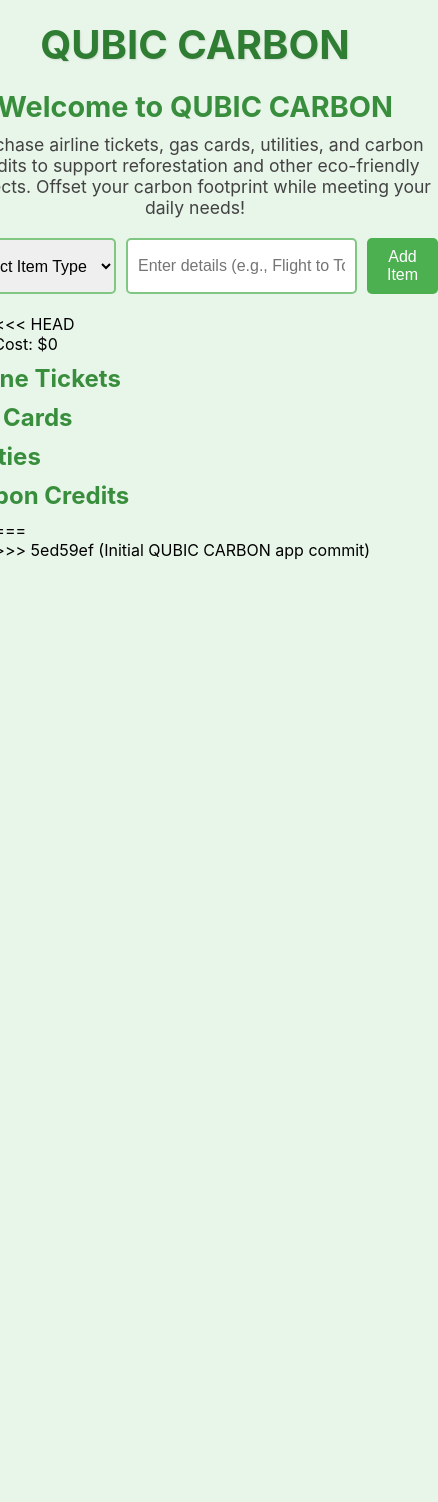
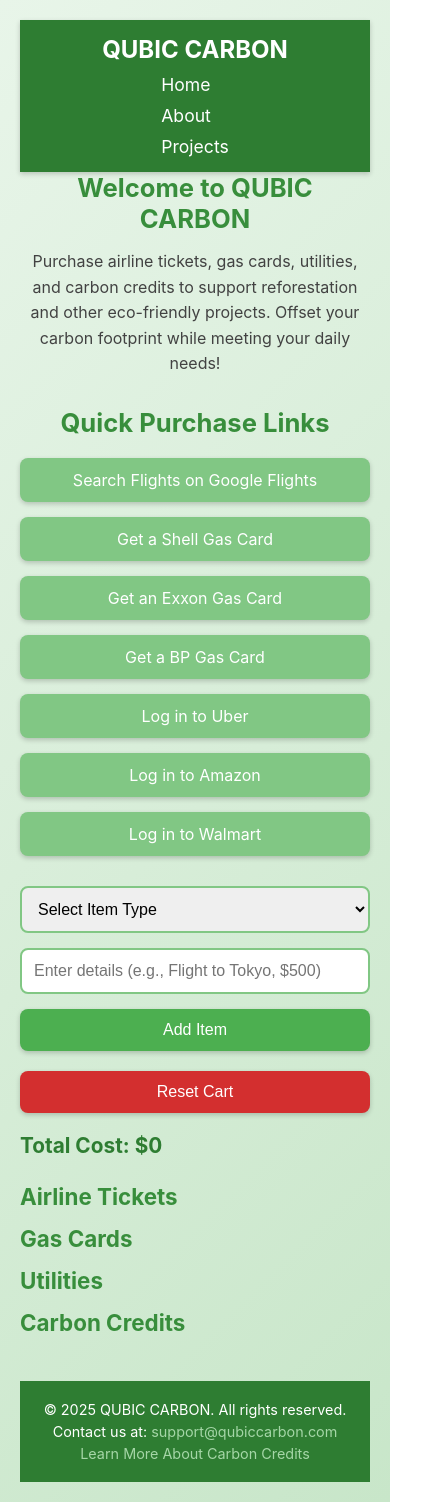
Before and after one commit to jairog813/qubic-carbon-app, a plain HTML site: page index.html in a window 390 px wide. Shown: the whole page, 438 px wide, since content can reach past the window. Before the commit the page ends 844 px from the top, so only its background shows below. Drawn offline with Linux system fonts and the light colour scheme.

Commit message:
Add live buttons for Google Flights, gas cards, and app logins

```diff
--- a/index.html
+++ b/index.html
@@ -8,12 +8,31 @@
 </head>
 <body>
     <header>
-        <h1>QUBIC CARBON</h1>
+        <div class="logo">QUBIC CARBON</div>
+        <nav>
+            <ul>
+                <li><a href="#home">Home</a></li>
+                <li><a href="#about">About</a></li>
+                <li><a href="#projects">Projects</a></li>
+            </ul>
+        </nav>
     </header>
-    <main>
+    <main id="home">
         <section id="welcome">
             <h2>Welcome to QUBIC CARBON</h2>
             <p>Purchase airline tickets, gas cards, utilities, and carbon credits to support reforestation and other eco-friendly projects. Offset your carbon footprint while meeting your daily needs!</p>
+        </section>
+        <section id="quick-links">
+            <h3>Quick Purchase Links</h3>
+            <div class="button-group">
+                <a href="https://www.google.com/travel/flights?q=flights+from+new+york+to+london&gl=us" target="_blank" class="link-btn">Search Flights on Google Flights</a>
+                <a href="https://www.shell.us/motorist/shell-card.html" target="_blank" class="link-btn">Get a Shell Gas Card</a>
+                <a href="https://www.exxon.com/en/rewards-program" target="_blank" class="link-btn">Get an Exxon Gas Card</a>
+                <a href="https://bp.com/en_us/united-states/home/business-solutions/fuel-cards.html" target="_blank" class="link-btn">Get a BP Gas Card</a>
+                <a href="https://auth.uber.com/v2/?breeze_return_url=https%3A%2F%2Fwww.uber.com%2F" target="_blank" class="link-btn">Log in to Uber</a>
+                <a href="https://www.amazon.com/ap/signin" target="_blank" class="link-btn">Log in to Amazon</a>
+                <a href="https://www.walmart.com/account/login" target="_blank" class="link-btn">Log in to Walmart</a>
+            </div>
         </section>
         <form id="item-form">
             <select id="item-type" required>
@@ -26,7 +45,8 @@
             <input type="text" id="item-details" placeholder="Enter details (e.g., Flight to Tokyo, $500)" required>
             <button type="submit">Add Item</button>
         </form>
-<<<<<<< HEAD
+        <div id="message" class="message"></div>
+        <button id="reset-cart" class="reset-btn">Reset Cart</button>
         <div id="total-cost">Total Cost: $0</div>
         <h3>Airline Tickets</h3>
         <ul id="ticket-list"></ul>
@@ -36,10 +56,12 @@
         <ul id="utility-list"></ul>
         <h3>Carbon Credits</h3>
         <ul id="carbon-credit-list"></ul>
-=======
-        <ul id="item-list"></ul>
->>>>>>> 5ed59ef (Initial QUBIC CARBON app commit)
     </main>
+    <footer>
+        <p>© 2025 QUBIC CARBON. All rights reserved.</p>
+        <p>Contact us at: <a href="mailto:support@qubiccarbon.com">support@qubiccarbon.com</a></p>
+        <p><a href="https://www.carboncredits.com" target="_blank">Learn More About Carbon Credits</a></p>
+    </footer>
     <script src="script.js"></script>
 </body>
 </html>
--- a/script.js
+++ b/script.js
@@ -1,4 +1,3 @@
-<<<<<<< HEAD
 function loadItems() {
     const items = JSON.parse(localStorage.getItem('items')) || [];
     const lists = {
@@ -23,32 +22,41 @@
     document.getElementById('total-cost').textContent = `Total Cost: $${totalCost}`;
 }
 
-=======
->>>>>>> 5ed59ef (Initial QUBIC CARBON app commit)
+function showMessage(text, type) {
+    const messageDiv = document.getElementById('message');
+    messageDiv.textContent = text;
+    messageDiv.className = 'message';
+    messageDiv.classList.add(type === 'success' ? 'message-success' : 'message-error');
+    setTimeout(() => {
+        messageDiv.classList.remove('message-success', 'message-error');
+        messageDiv.textContent = '';
+    }, 3000);
+}
+
 document.getElementById('item-form').addEventListener('submit', function(e) {
     e.preventDefault();
 
     const itemType = document.getElementById('item-type').value;
     const itemDetails = document.getElementById('item-details').value;
 
-<<<<<<< HEAD
+    // Validate item details format (must include a cost like $500)
+    const costMatch = itemDetails.match(/\$(\d+)/);
+    if (!costMatch) {
+        showMessage('Please include a cost in the format "$500" (e.g., "Flight to Tokyo, $500").', 'error');
+        return;
+    }
+
     const items = JSON.parse(localStorage.getItem('items')) || [];
     items.push({ type: itemType, details: itemDetails });
     localStorage.setItem('items', JSON.stringify(items));
 
     loadItems();
-=======
-    const li = document.createElement('li');
-    li.innerHTML = `${itemType.toUpperCase()}: ${itemDetails} <button>Delete</button>`;
-
-    document.getElementById('item-list').appendChild(li);
->>>>>>> 5ed59ef (Initial QUBIC CARBON app commit)
 
     document.getElementById('item-details').value = '';
     document.getElementById('item-type').value = '';
+    showMessage('Item added successfully!', 'success');
 });
 
-<<<<<<< HEAD
 document.addEventListener('click', function(e) {
     if (e.target.tagName === 'BUTTON' && e.target.parentElement.tagName === 'LI') {
         const index = e.target.parentElement.dataset.index;
@@ -59,11 +67,10 @@
     }
 });
 
+document.getElementById('reset-cart').addEventListener('click', function() {
+    localStorage.removeItem('items');
+    loadItems();
+    showMessage('Cart reset successfully!', 'success');
+});
+
 document.addEventListener('DOMContentLoaded', loadItems);
-=======
-document.getElementById('item-list').addEventListener('click', function(e) {
-    if (e.target.tagName === 'BUTTON') {
-        e.target.parentElement.remove();
-    }
-});
->>>>>>> 5ed59ef (Initial QUBIC CARBON app commit)
--- a/styles.css
+++ b/styles.css
@@ -5,8 +5,8 @@
 }
 
 body {
-    font-family: -apple-system, BlinkMacSystemFont, 'Segoe UI', Roboto, sans-serif;
-    background-color: #e8f5e9;
+    font-family: 'Poppins', -apple-system, BlinkMacSystemFont, 'Segoe UI', Roboto, sans-serif;
+    background: linear-gradient(135deg, #e8f5e9 0%, #c8e6c9 100%);
     display: flex;
     flex-direction: column;
     align-items: center;
@@ -15,128 +15,277 @@
 }
 
 header {
-    margin-bottom: 20px;
+    width: 100%;
+    background-color: #2e7d32;
+    padding: 15px 20px;
+    display: flex;
+    justify-content: space-between;
+    align-items: center;
+    box-shadow: 0 2px 5px rgba(0, 0, 0, 0.2);
 }
 
-h1 {
-    color: #2e7d32;
-    font-size: 2.5rem;
-    text-shadow: 1px 1px 2px rgba(0, 0, 0, 0.1);
+.logo {
+    color: white;
+    font-size: 1.8rem;
+    font-weight: bold;
+}
+
+nav ul {
+    list-style: none;
+    display: flex;
+    gap: 20px;
+}
+
+nav ul li a {
+    color: white;
+    text-decoration: none;
+    font-size: 1.1rem;
+    transition: color 0.3s;
+}
+
+nav ul li a:hover {
+    color: #a5d6a7;
+}
+
+main {
+    flex: 1;
+    width: 100%;
+    max-width: 800px;
 }
 
 #welcome {
     text-align: center;
-    margin-bottom: 20px;
+    margin-bottom: 30px;
 }
 
 #welcome h2 {
     color: #388e3c;
-    font-size: 1.8rem;
-    margin-bottom: 10px;
+    font-size: 2rem;
+    margin-bottom: 15px;
 }
 
 #welcome p {
     color: #424242;
-    font-size: 1.1rem;
-    max-width: 600px;
+    font-size: 1.2rem;
+    line-height: 1.6;
+}
+
+#quick-links {
+    margin-bottom: 30px;
+    text-align: center;
+}
+
+#quick-links h3 {
+    color: #388e3c;
+    font-size: 1.6rem;
+    margin-bottom: 20px;
+}
+
+.button-group {
+    display: flex;
+    flex-wrap: wrap;
+    gap: 15px;
+    justify-content: center;
+}
+
+.link-btn {
+    display: inline-block;
+    padding: 12px 20px;
+    font-size: 1rem;
+    background-color: #81c784;
+    color: white;
+    text-decoration: none;
+    border-radius: 8px;
+    transition: background-color 0.3s, transform 0.1s, box-shadow 0.3s;
+    box-shadow: 0 2px 5px rgba(0, 0, 0, 0.2);
+}
+
+.link-btn:hover {
+    background-color: #66bb6a;
+    transform: translateY(-2px);
+    box-shadow: 0 4px 8px rgba(0, 0, 0, 0.3);
+}
+
+.link-btn:active {
+    transform: translateY(0);
+    box-shadow: 0 1px 3px rgba(0, 0, 0, 0.2);
 }
 
 #item-form {
     display: flex;
-    gap: 10px;
+    gap: 15px;
     margin-bottom: 20px;
-    width: 100%;
-    max-width: 600px;
+    flex-wrap: wrap;
 }
 
 #item-type, #item-details {
     flex: 1;
-    padding: 10px;
+    padding: 12px;
     font-size: 1rem;
     border: 2px solid #81c784;
-    border-radius: 5px;
+    border-radius: 8px;
     outline: none;
-    transition: border-color 0.3s;
+    transition: border-color 0.3s, box-shadow 0.3s;
 }
 
 #item-type:focus, #item-details:focus {
     border-color: #2e7d32;
+    box-shadow: 0 0 5px rgba(46, 125, 50, 0.3);
 }
 
 button {
-    padding: 10px 20px;
+    padding: 12px 25px;
     font-size: 1rem;
     background-color: #4caf50;
     color: white;
     border: none;
-    border-radius: 5px;
+    border-radius: 8px;
     cursor: pointer;
-    transition: background-color 0.3s;
+    transition: background-color 0.3s, transform 0.1s, box-shadow 0.3s;
+    box-shadow: 0 2px 5px rgba(0, 0, 0, 0.2);
 }
 
 button:hover {
     background-color: #388e3c;
+    transform: translateY(-2px);
+    box-shadow: 0 4px 8px rgba(0, 0, 0, 0.3);
 }
 
-<<<<<<< HEAD
+button:active {
+    transform: translateY(0);
+    box-shadow: 0 1px 3px rgba(0, 0, 0, 0.2);
+}
+
+#message {
+    margin-bottom: 20px;
+    padding: 10px;
+    border-radius: 5px;
+    font-size: 1rem;
+    text-align: center;
+    display: none;
+}
+
+.message-success {
+    background-color: #c8e6c9;
+    color: #2e7d32;
+    border: 1px solid #81c784;
+    display: block;
+}
+
+.message-error {
+    background-color: #ffcdd2;
+    color: #d32f2f;
+    border: 1px solid #ef5350;
+    display: block;
+}
+
+#reset-cart {
+    background-color: #d32f2f;
+    margin-bottom: 20px;
+}
+
+#reset-cart:hover {
+    background-color: #b71c1c;
+}
+
 #total-cost {
-    font-size: 1.2rem;
+    font-size: 1.3rem;
     color: #2e7d32;
-    margin-bottom: 20px;
+    margin-bottom: 25px;
+    font-weight: bold;
 }
 
 h3 {
     color: #388e3c;
-    font-size: 1.5rem;
-    margin: 10px 0;
+    font-size: 1.6rem;
+    margin: 15px 0;
 }
 
 #ticket-list, #gas-card-list, #utility-list, #carbon-credit-list {
-=======
-#item-list {
->>>>>>> 5ed59ef (Initial QUBIC CARBON app commit)
     list-style: none;
     width: 100%;
-    max-width: 600px;
 }
 
-<<<<<<< HEAD
 #ticket-list li, #gas-card-list li, #utility-list li, #carbon-credit-list li {
-=======
-#item-list li {
->>>>>>> 5ed59ef (Initial QUBIC CARBON app commit)
     display: flex;
     justify-content: space-between;
     align-items: center;
-    padding: 10px;
-    margin-bottom: 10px;
+    padding: 12px;
+    margin-bottom: 15px;
     background-color: white;
     border: 1px solid #81c784;
-    border-radius: 5px;
-    box-shadow: 0 2px 4px rgba(0, 0, 0, 0.1);
+    border-radius: 8px;
+    box-shadow: 0 2px 5px rgba(0, 0, 0, 0.1);
+    transition: transform 0.1s;
 }
 
-<<<<<<< HEAD
+#ticket-list li:hover, #gas-card-list li:hover, #utility-list li:hover, #carbon-credit-list li:hover {
+    transform: translateY(-2px);
+}
+
 #ticket-list li button, #gas-card-list li button, #utility-list li button, #carbon-credit-list li button {
-=======
-#item-list li button {
->>>>>>> 5ed59ef (Initial QUBIC CARBON app commit)
     background-color: #d32f2f;
-    padding: 5px 10px;
+    padding: 8px 15px;
     font-size: 0.9rem;
 }
 
-<<<<<<< HEAD
 #ticket-list li button:hover, #gas-card-list li button:hover, #utility-list li button:hover, #carbon-credit-list li button:hover {
-=======
-#item-list li button:hover {
->>>>>>> 5ed59ef (Initial QUBIC CARBON app commit)
     background-color: #b71c1c;
 }
 
+footer {
+    width: 100%;
+    background-color: #2e7d32;
+    color: white;
+    text-align: center;
+    padding: 20px;
+    margin-top: 30px;
+}
+
+footer p {
+    margin: 5px 0;
+}
+
+footer a {
+    color: #a5d6a7;
+    text-decoration: none;
+    transition: color 0.3s;
+}
+
+footer a:hover {
+    color: white;
+}
+
 @media (max-width: 600px) {
-    h1 {
-        font-size: 2rem;
+    header {
+        flex-direction: column;
+        gap: 10px;
+    }
+
+    .logo {
+        font-size: 1.5rem;
+    }
+
+    nav ul {
+        flex-direction: column;
+        gap: 10px;
+    }
+
+    #welcome h2 {
+        font-size: 1.6rem;
+    }
+
+    #welcome p {
+        font-size: 1rem;
+    }
+
+    #quick-links .button-group {
+        flex-direction: column;
+    }
+
+    .link-btn {
+        width: 100%;
+        text-align: center;
     }
 
     #item-form {
@@ -146,4 +295,13 @@
     #item-type, #item-details, button {
         width: 100%;
     }
+
+    h3 {
+        font-size: 1.4rem;
+    }
+
+    footer {
+        padding: 15px;
+        font-size: 0.9rem;
+    }
 }
```
